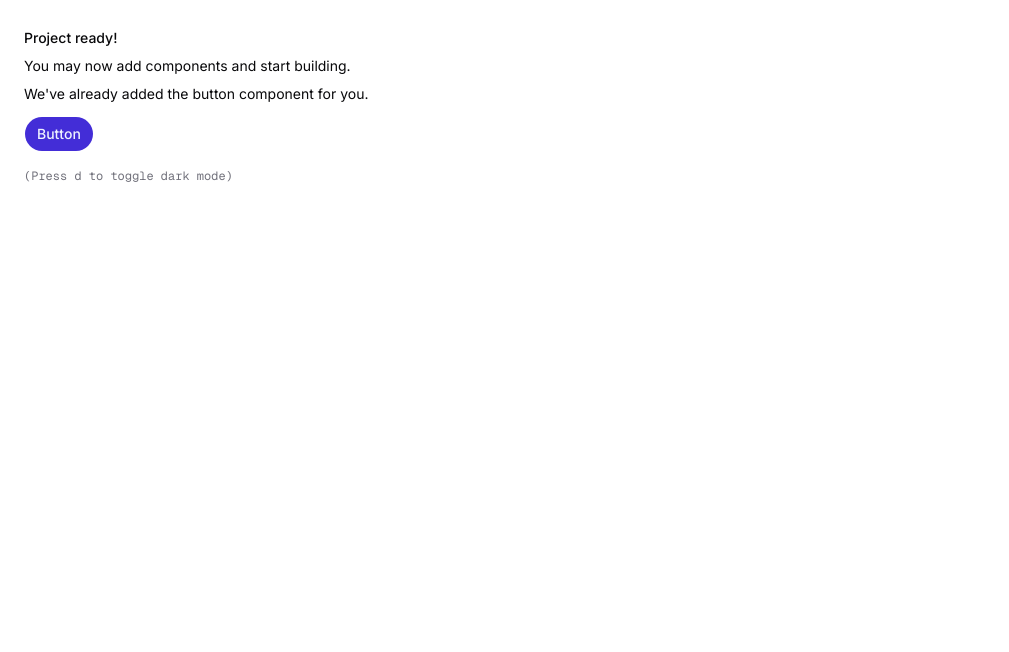
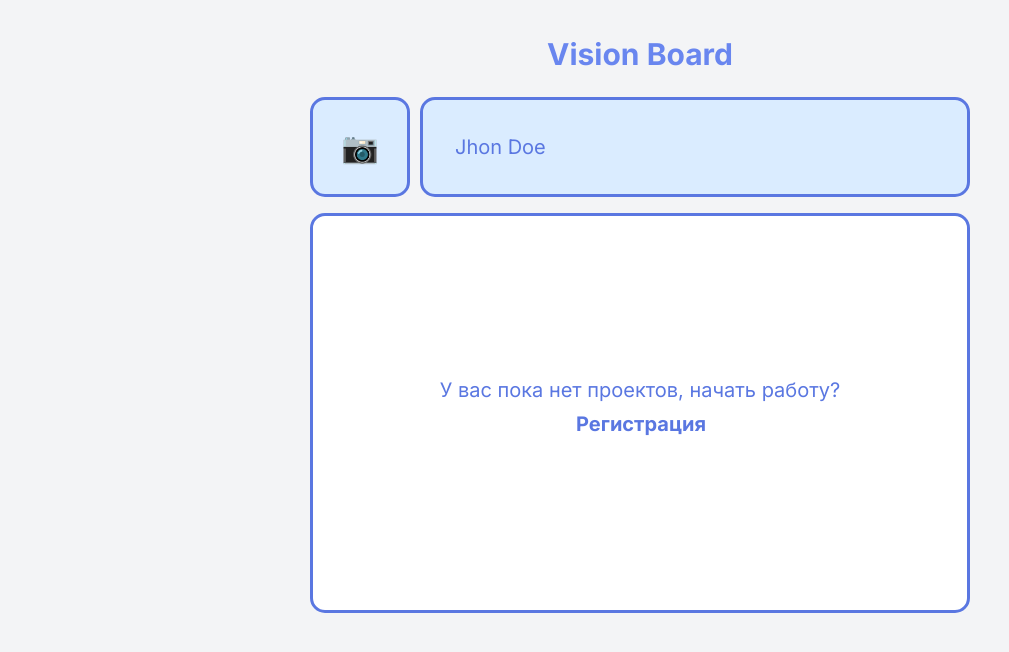
Before and after one commit to IeroLys/VisionBoard, a Next.js app: page / in a window 1280 px wide. Shown: the top 652 px of the page, without its empty margins (0-1009 px from the left). Built offline with nearby package versions, Linux system fonts and the light colour scheme.

Commit message:
Сделал сырую домашнюю страницу

```diff
--- a/app/page.tsx
+++ b/app/page.tsx
@@ -1,19 +1,32 @@
-import { Button } from "@/components/ui/button"
+import Link from "next/link";
 
-export default function Page() {
+export default function MainPage() {
   return (
-    <div className="flex min-h-svh p-6">
-      <div className="flex max-w-md min-w-0 flex-col gap-4 text-sm leading-loose">
-        <div>
-          <h1 className="font-medium">Project ready!</h1>
-          <p>You may now add components and start building.</p>
-          <p>We&apos;ve already added the button component for you.</p>
-          <Button className="mt-2">Button</Button>
+    <div className="min-h-screen bg-gray-100 flex flex-col items-center p-8">
+
+        <label className="text-[30px] text-main font-['Inter']"><b>Vision Board</b></label>
+        <div className="flex flex-col gap-4 text-sm leading-loose">
+
+          <div className="mt-[20px] flex flex-row items-center justify-center">
+            <div className="flex items-center justify-center w-[100px] h-[100px] rounded-[15px] bg-overcast-sky border-3 border-main-desaturated">
+              <label className="mt-[0px] text-[30px] text-main font-['Inter']">📷</label>
+            </div>
+
+            <div className="flex flex-col justify-center ml-[10px] w-[550px] h-[100px] rounded-[15px] bg-overcast-sky border-3 border-main-desaturated p-8">
+              <Link href="/user"  className="text-[20px] font-['Inter'] text-main-desaturated hover:underline">
+                Jhon Doe
+              </Link>
+            </div>
+          </div>
+
+          <div className="flex flex-col items-center justify-center w-[660px] h-[400px] bg-white rounded-[15px] bg-overcast-sky border-3 border-main-desaturated p-2">
+            <label className="block text-sm text-[20px] text-main-desaturated text-center font-['Inter']">У вас пока нет проектов, начать работу?</label>
+            <Link href="/register"  className="block ml-[2px] mt-[5px] text-sm text-[20px] mb-3 text-center font-['Inter'] text-main-desaturated hover:underline">
+              <b>Регистрация</b>
+            </Link>
+          </div>
+
         </div>
-        <div className="font-mono text-xs text-muted-foreground">
-          (Press <kbd>d</kbd> to toggle dark mode)
-        </div>
-      </div>
     </div>
   )
 }
```
